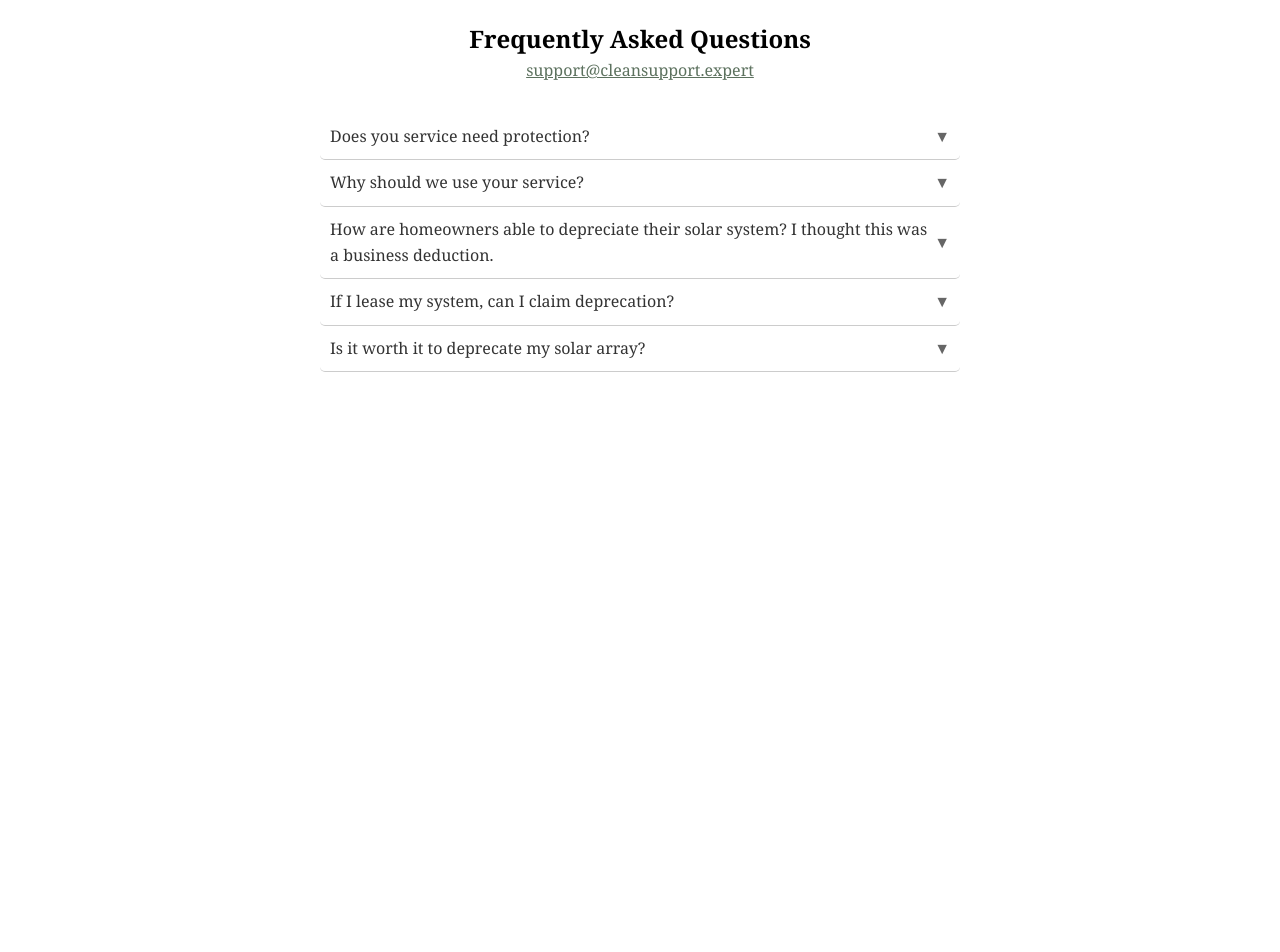
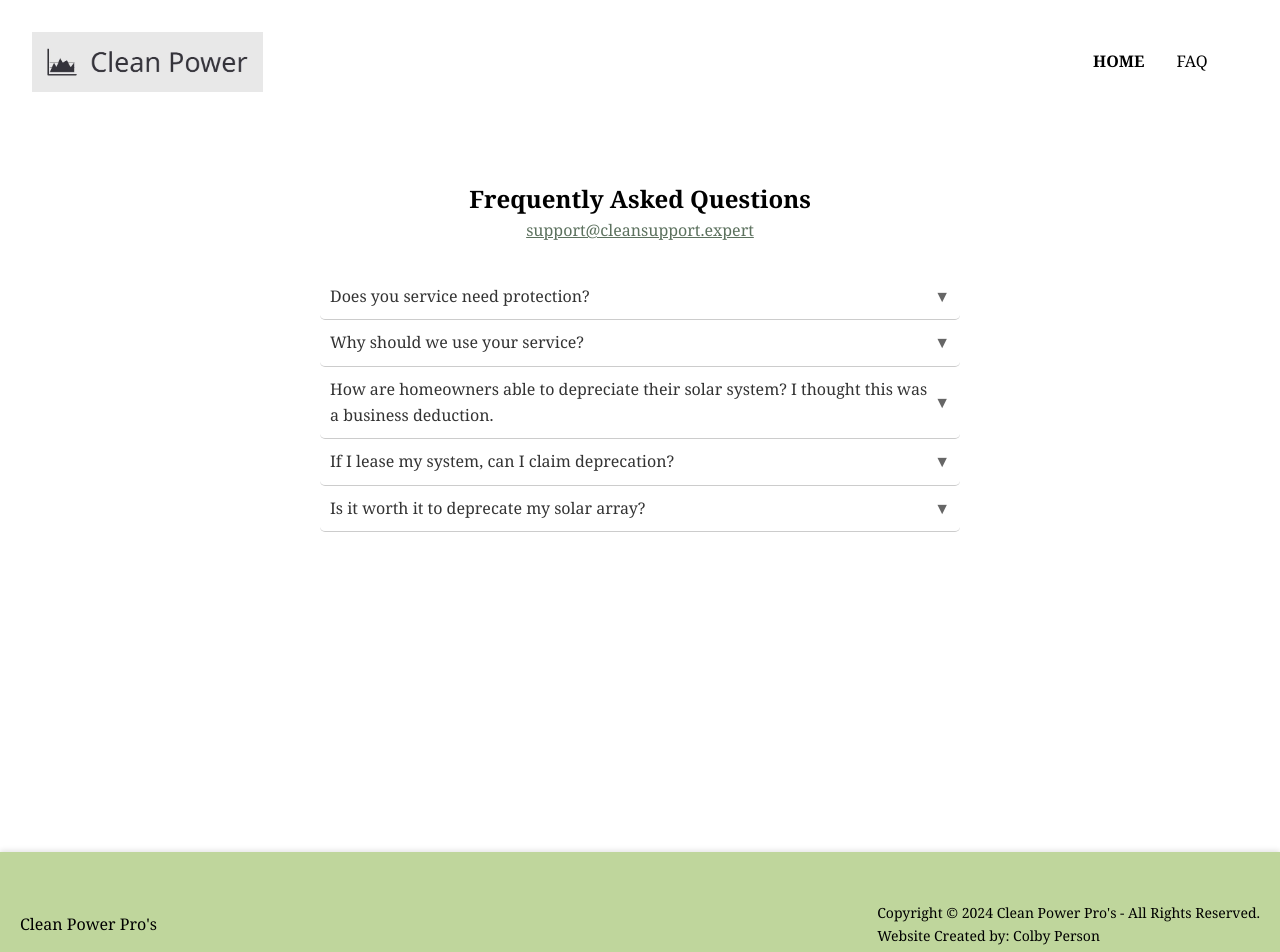
Before and after one commit to LetsGetRemixed/TaxWebsite, a React (Create React App) app in the folder taxwebsite/: page /faq in a window 1280 px wide. Shown: the top 952 px of the page. Before the commit the page ends 800 px from the top, so only its background shows below. Built offline with nearby package versions, Linux system fonts and the light colour scheme.

Commit message:
Added footer and navbar
footer and navbar on faq

```diff
--- a/taxwebsite/src/Pages/FAQ.jsx
+++ b/taxwebsite/src/Pages/FAQ.jsx
@@ -1,5 +1,7 @@
 import React, { useState } from 'react';
 import '../css/FAQ.css';
+import Footer from './Footer';
+import Navbar from './Navbar';
 
 const FAQ = () => {
     const [openQuestion, setOpenQuestion] = useState([]);
@@ -35,6 +37,7 @@ const FAQ = () => {
     ]
   return (
     <div>
+            <Navbar />
         <div className='faq-header'>
             <div className='faq-header-content'>
                 <h2>Frequently Asked Questions</h2>
@@ -58,6 +61,7 @@ const FAQ = () => {
                     ))
                 }
             </div>
+            <Footer />
     </div>
   )
 }
--- a/taxwebsite/src/css/FAQ.css
+++ b/taxwebsite/src/css/FAQ.css
@@ -2,6 +2,7 @@
 .faq-header {
     text-align: center;
     margin-bottom: 30px;
+    margin-top: 10rem;
 }
 
 .faq-header-content {
@@ -22,6 +23,7 @@
     width: 50%;
     flex-direction: column;
     align-items: center;
+    margin-bottom: 20rem;
   }
 
   .question {
```
